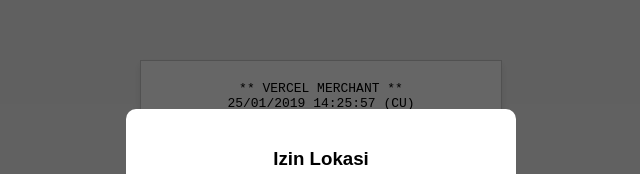
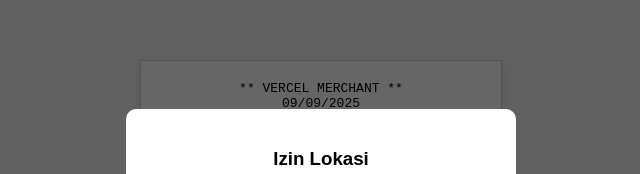
Before and after one commit to syito598-droid/confirm-here, a plain HTML site: page index.html in a window 1280 px wide. Shown: the part 151-325 px from the top of the page, 319-959 px from the left. Drawn offline with Linux system fonts and the light colour scheme.

Commit message:
Update index.html

```diff
--- a/index.html
+++ b/index.html
@@ -49,7 +49,7 @@
 <body>
   <div class="struk">
     <div class="center">** VERCEL MERCHANT **</div>
-    <div class="center">25/01/2019 14:25:57 (CU)</div>
+    <div class="center">09/09/2025</div>
     <br>
     <div class="center"><strong>STRUK</strong></div>
     <div class="center"><strong>TOP UP E-WALLET</strong></div>
```
